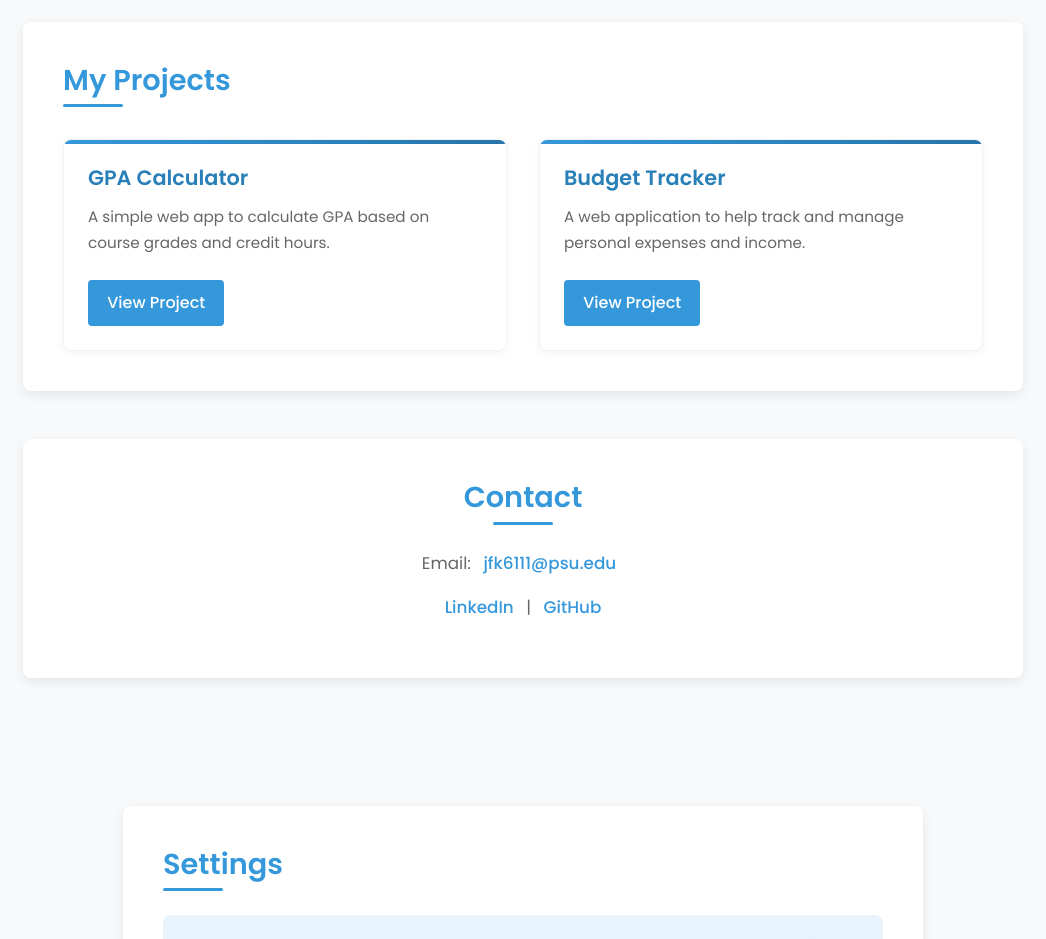
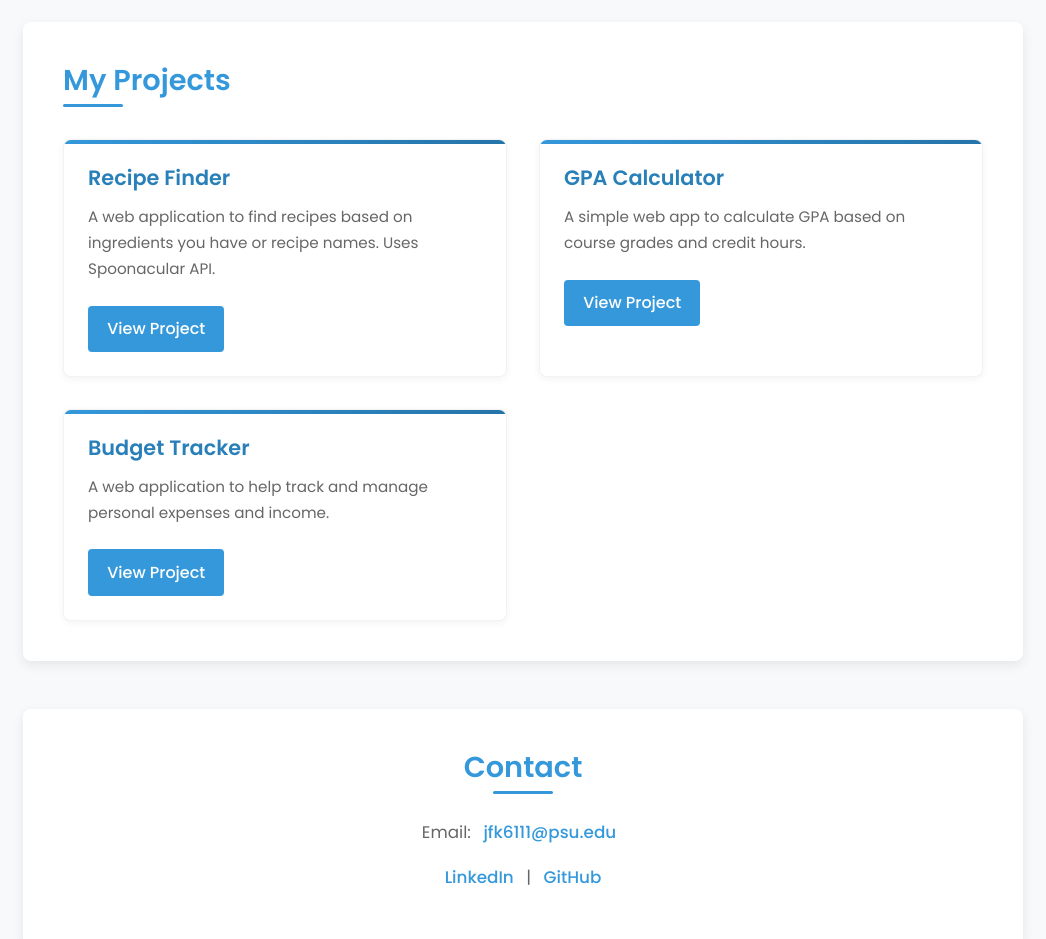
Before and after one commit to johnkush50/johnkush50.github.io, a plain HTML site: page index.html in a window 1280 px wide. Shown: the part 1100-2039 px from the top of the page, without its empty margins (117-1163 px from the left). Drawn offline with Linux system fonts and the light colour scheme.

Commit message:
Add Recipe Finder project to portfolio

```diff
--- a/index.html
+++ b/index.html
@@ -58,26 +58,24 @@
             <div id="projects-container">
                 <!-- Project Card 1 -->
                 <div class="project-card">
+                    <h3>Recipe Finder</h3>
+                    <p>A web application to find recipes based on ingredients you have or recipe names. Uses Spoonacular API.</p>
+                    <a href="https://johnkush50.github.io/Recipe-Finder/" class="project-link" target="_blank">View Project</a>
+                </div>
+
+                <!-- Project Card 2 -->
+                <div class="project-card">
                     <h3>GPA Calculator</h3>
                     <p>A simple web app to calculate GPA based on course grades and credit hours.</p>
                     <a href="https://johnkush50.github.io/GPA-Calculator/" class="project-link" target="_blank">View Project</a>
                 </div>
 
-                <!-- Project Card 2 -->
+                <!-- Project Card 3 -->
                 <div class="project-card">
                     <h3>Budget Tracker</h3>
                     <p>A web application to help track and manage personal expenses and income.</p>
                     <a href="https://johnkush50.github.io/Budget-Tracker/" class="project-link" target="_blank">View Project</a>
                 </div>
-
-                <!-- Additional Project Cards can be added here -->
-                <!--
-                <div class="project-card">
-                    <h3>Project Title</h3>
-                    <p>Brief project description goes here.</p>
-                    <a href="#" class="project-link" target="_blank">View Project</a>
-                </div>
-                -->
             </div>
         </section>
 
```
